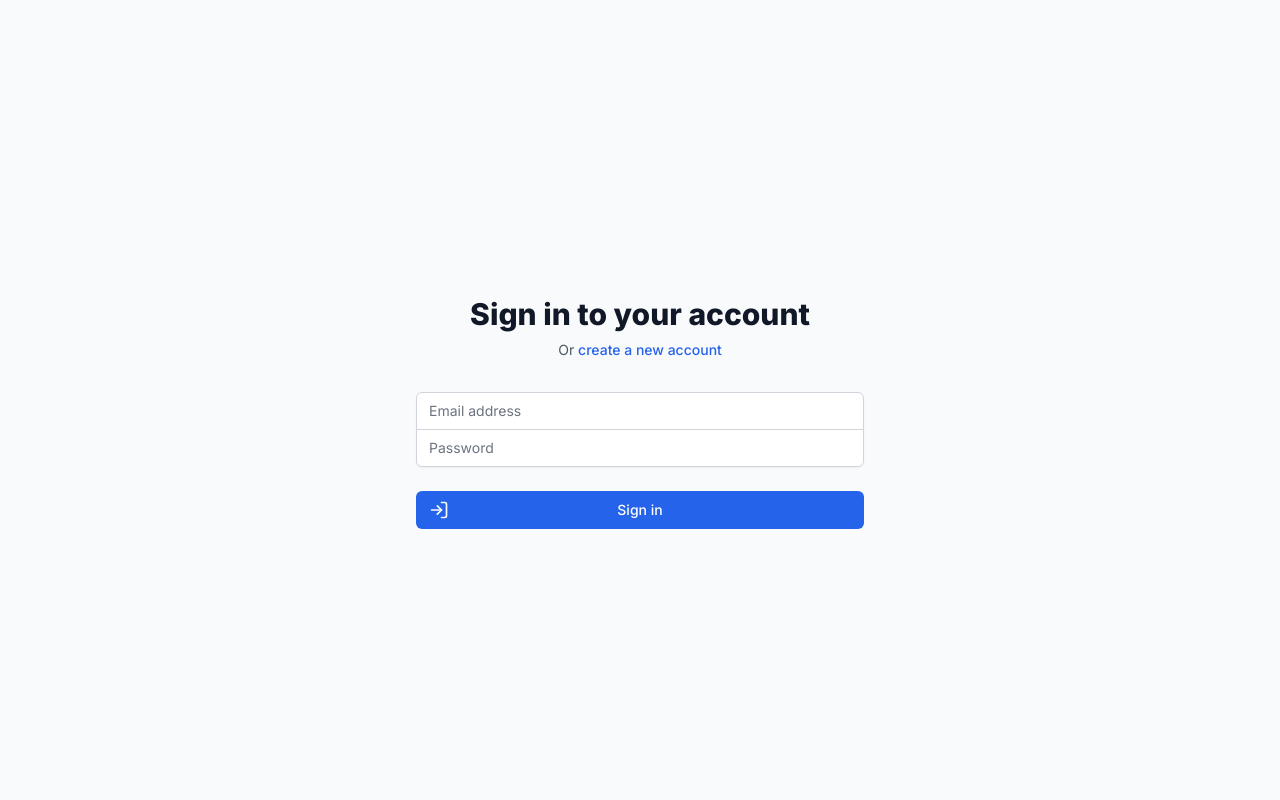
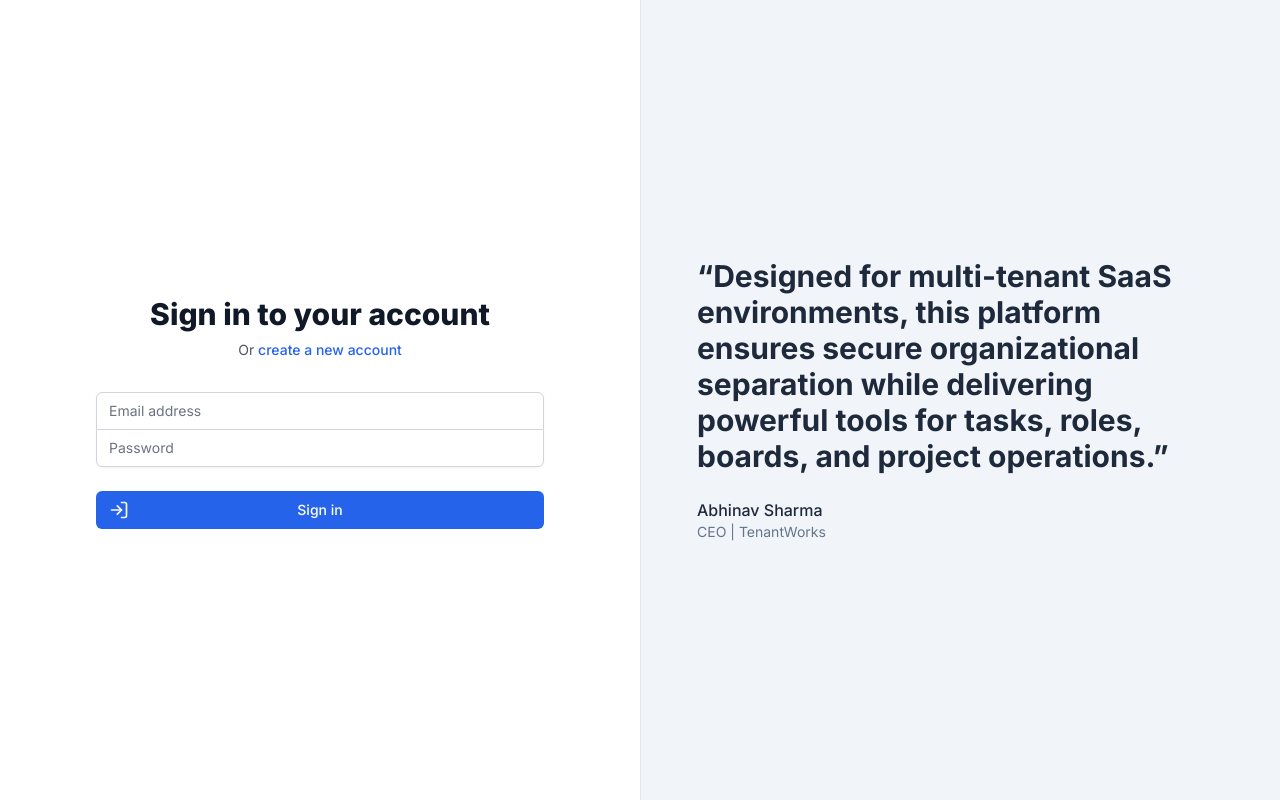
Before and after one commit to abhii08/saas-platform-py-react, a React (Vite) app in the folder frontend/: page /login in a window 1280 px wide. Built offline with nearby package versions, Linux system fonts and the light colour scheme.

Commit message:
updated login and register page for SEO

```diff
--- a/frontend/src/pages/Login.jsx
+++ b/frontend/src/pages/Login.jsx
@@ -25,7 +25,8 @@ const Login = () => {
   }
 
   return (
-    <div className="min-h-screen flex items-center justify-center bg-gray-50 py-12 px-4 sm:px-6 lg:px-8">
+    <div className="min-h-screen grid grid-cols-1 md:grid-cols-2 bg-white">
+      <div className="flex items-center justify-center py-12 px-4 sm:px-6 lg:px-8">
         <div className="max-w-md w-full space-y-8">
           <div>
             <h2 className="mt-6 text-center text-3xl font-extrabold text-gray-900">
@@ -94,6 +95,18 @@ const Login = () => {
           </form>
         </div>
       </div>
+      <aside className="hidden md:flex items-center justify-center bg-slate-100 p-8 md:border-l md:border-slate-200">
+        <div className="max-w-xl mx-auto px-6">
+          <p className="text-slate-800 text-2xl md:text-3xl font-bold leading-snug">
+            “Designed for multi-tenant SaaS environments, this platform ensures secure organizational separation while delivering powerful tools for tasks, roles, boards, and project operations.”
+          </p>
+          <div className="mt-6">
+            <p className="text-slate-800 font-medium">Abhinav Sharma</p>
+            <p className="text-slate-500 text-sm">CEO | TenantWorks</p>
+          </div>
+        </div>
+      </aside>
+    </div>
   )
 }
 
--- a/frontend/src/pages/Register.jsx
+++ b/frontend/src/pages/Register.jsx
@@ -67,7 +67,8 @@ const Register = () => {
   }
 
   return (
-    <div className="min-h-screen flex items-center justify-center bg-gray-50 py-12 px-4 sm:px-6 lg:px-8">
+    <div className="min-h-screen grid grid-cols-1 md:grid-cols-2 bg-white">
+      <div className="flex items-center justify-center py-12 px-4 sm:px-6 lg:px-8">
         <div className="max-w-md w-full space-y-8">
           <div>
             <h2 className="mt-6 text-center text-3xl font-extrabold text-gray-900">
@@ -174,7 +175,6 @@ const Register = () => {
             </div>
 
             <button
-            type="submit"
               disabled={loading}
               className="group relative w-full flex justify-center py-2 px-4 border border-transparent text-sm font-medium rounded-md text-white bg-primary hover:bg-primary/90 focus:outline-none focus:ring-2 focus:ring-offset-2 focus:ring-primary disabled:opacity-50"
             >
@@ -186,6 +186,18 @@ const Register = () => {
           </form>
         </div>
       </div>
+      <aside className="hidden md:flex items-center justify-center bg-slate-100 p-8 md:border-l md:border-slate-200">
+        <div className="max-w-xl mx-auto px-6">
+          <p className="text-slate-800 text-2xl md:text-3xl font-bold leading-snug">
+            “Designed for multi-tenant SaaS environments, this platform ensures secure organizational separation while delivering powerful tools for tasks, roles, boards, and project operations.”
+          </p>
+          <div className="mt-6">
+            <p className="text-slate-800 font-medium">Abhinav Sharma</p>
+            <p className="text-slate-500 text-sm">CEO | TenantWorks</p>
+          </div>
+        </div>
+      </aside>
+    </div>
   )
 }
 
```
Lines whose indentation alone changed are shown as unchanged.
